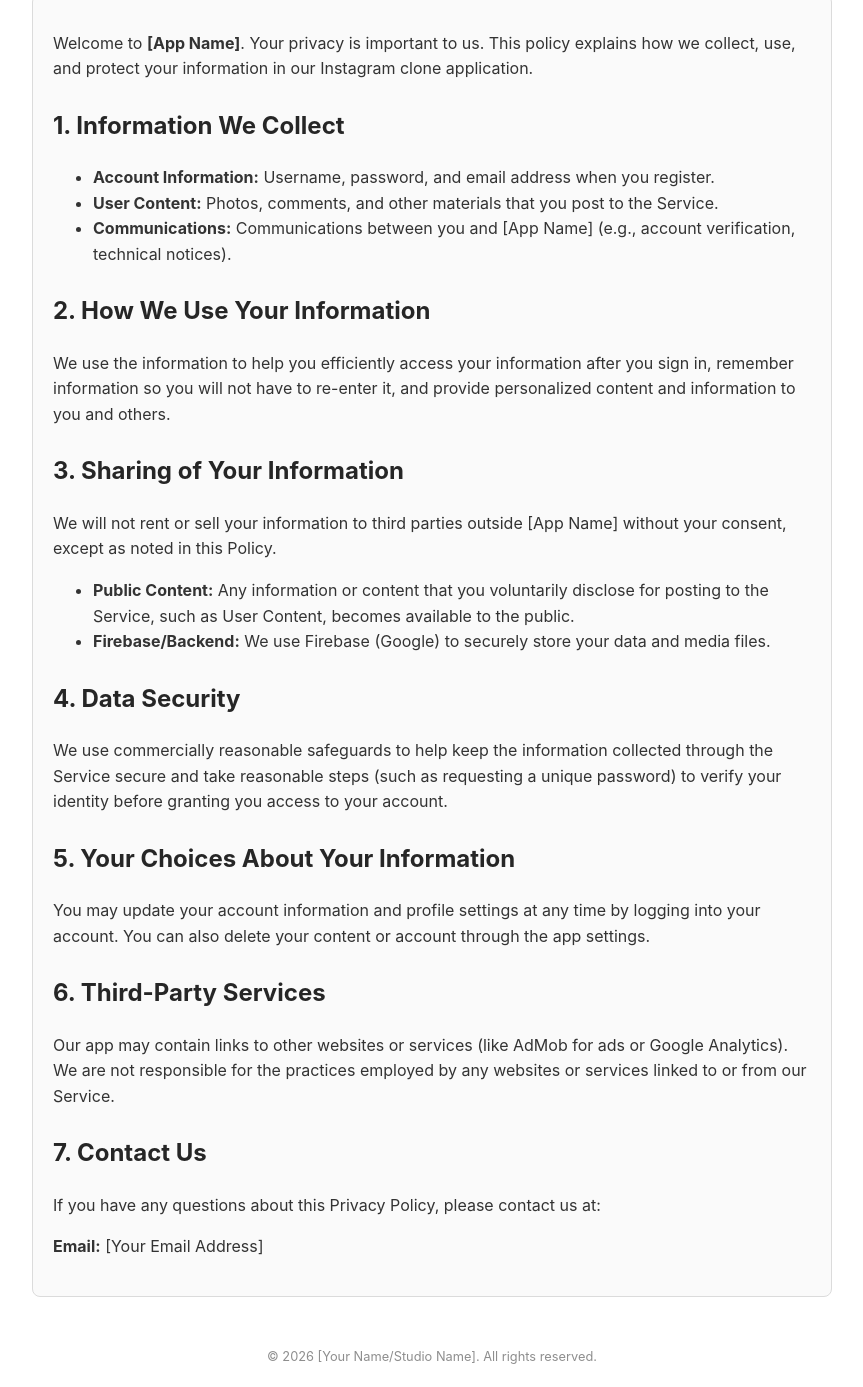
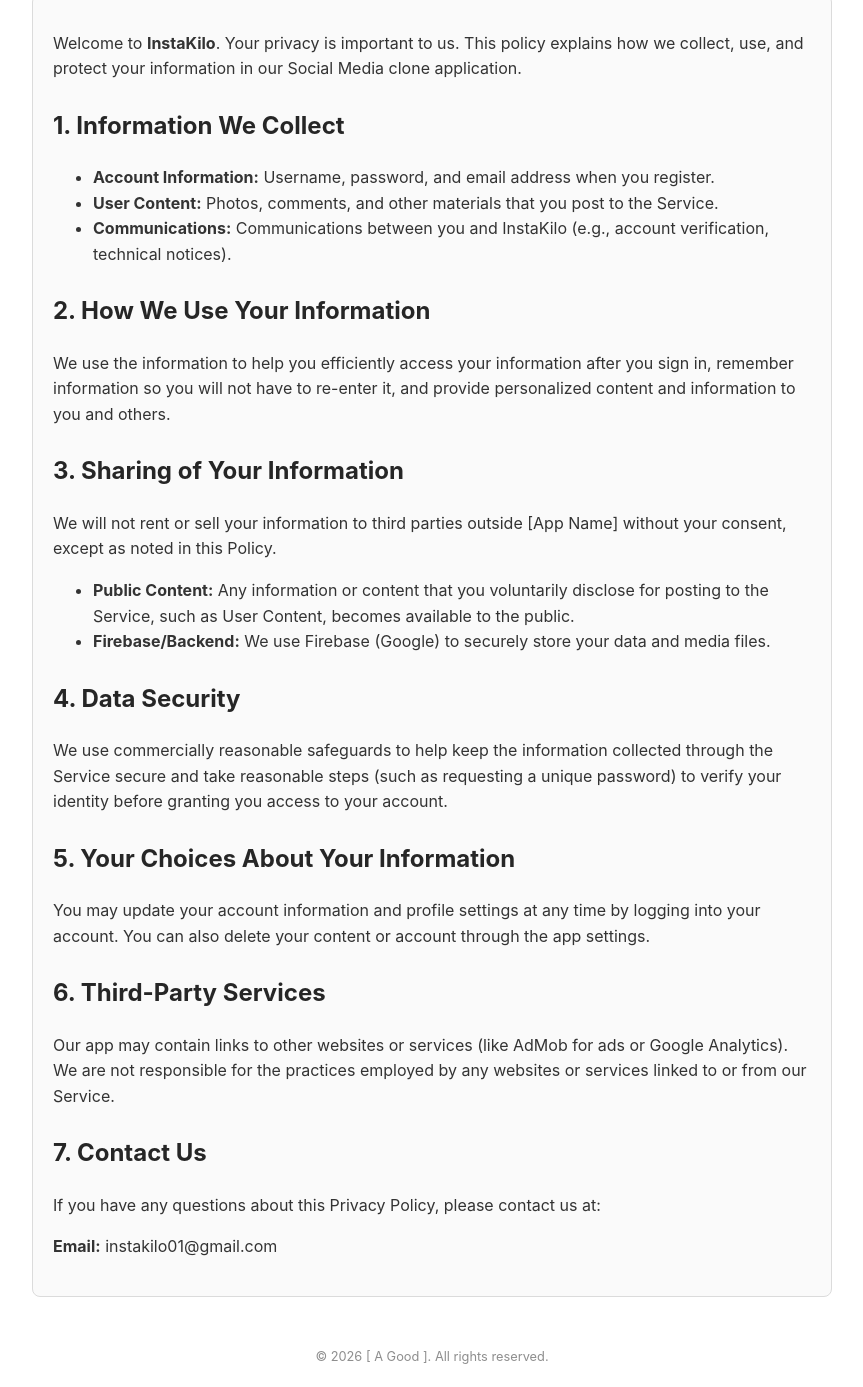
Before and after one commit to smartraja90068-star/Policy, a plain HTML site: page index.html in a window 1280 px wide. Shown: the part 170-1557 px from the top of the page, without its empty margins (208-1071 px from the left). Drawn offline with Linux system fonts and the light colour scheme.

Commit message:
Update index.html

```diff
--- a/index.html
+++ b/index.html
@@ -3,7 +3,7 @@
 <head>
     <meta charset="UTF-8">
     <meta name="viewport" content="width=device-width, initial-scale=1.0">
-    <title>Privacy Policy - [App Name]</title>
+    <title>Privacy Policy - InstaKilo</title>
     <style>
         body { font-family: -apple-system, BlinkMacSystemFont, "Segoe UI", Roboto, Helvetica, Arial, sans-serif; line-height: 1.6; color: #333; max-width: 800px; margin: 0 auto; padding: 20px; }
         h1 { color: #262626; border-bottom: 2px solid #efefef; padding-bottom: 10px; }
@@ -19,13 +19,13 @@
     <p class="last-updated">Last Updated: April 20, 2026</p>
 
     <div class="content-box">
-        <p>Welcome to <strong>[App Name]</strong>. Your privacy is important to us. This policy explains how we collect, use, and protect your information in our Instagram clone application.</p>
+        <p>Welcome to <strong>InstaKilo</strong>. Your privacy is important to us. This policy explains how we collect, use, and protect your information in our Social Media clone application.</p>
 
         <h2>1. Information We Collect</h2>
         <ul>
             <li><strong>Account Information:</strong> Username, password, and email address when you register.</li>
             <li><strong>User Content:</strong> Photos, comments, and other materials that you post to the Service.</li>
-            <li><strong>Communications:</strong> Communications between you and [App Name] (e.g., account verification, technical notices).</li>
+            <li><strong>Communications:</strong> Communications between you and InstaKilo (e.g., account verification, technical notices).</li>
         </ul>
 
         <h2>2. How We Use Your Information</h2>
@@ -49,11 +49,11 @@
 
         <h2>7. Contact Us</h2>
         <p>If you have any questions about this Privacy Policy, please contact us at:</p>
-        <p><strong>Email:</strong> [Your Email Address]</p>
+        <p><strong>Email:</strong> instakilo01@gmail.com </p>
     </div>
 
     <footer>
-        &copy; 2026 [Your Name/Studio Name]. All rights reserved.
+        &copy; 2026 [ A Good ]. All rights reserved.
     </footer>
 
 </body>
```
